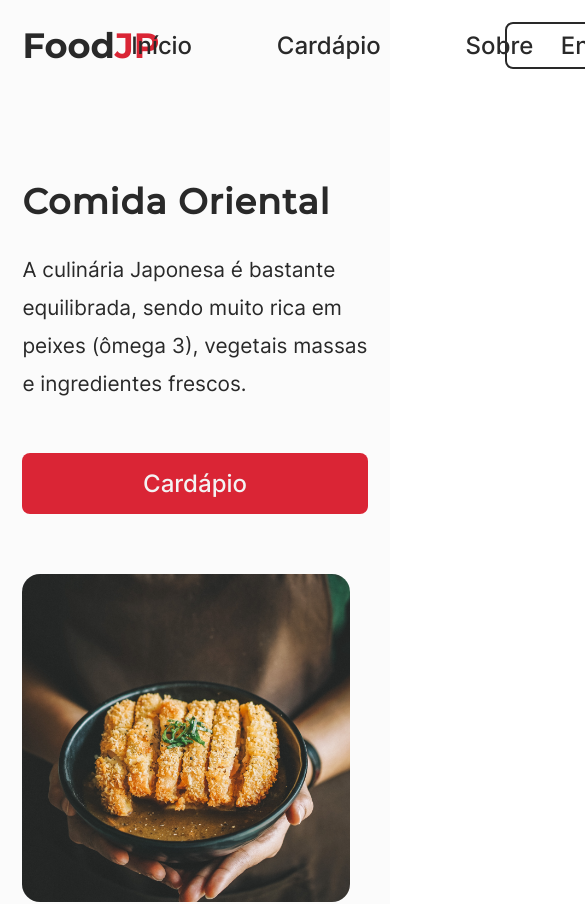
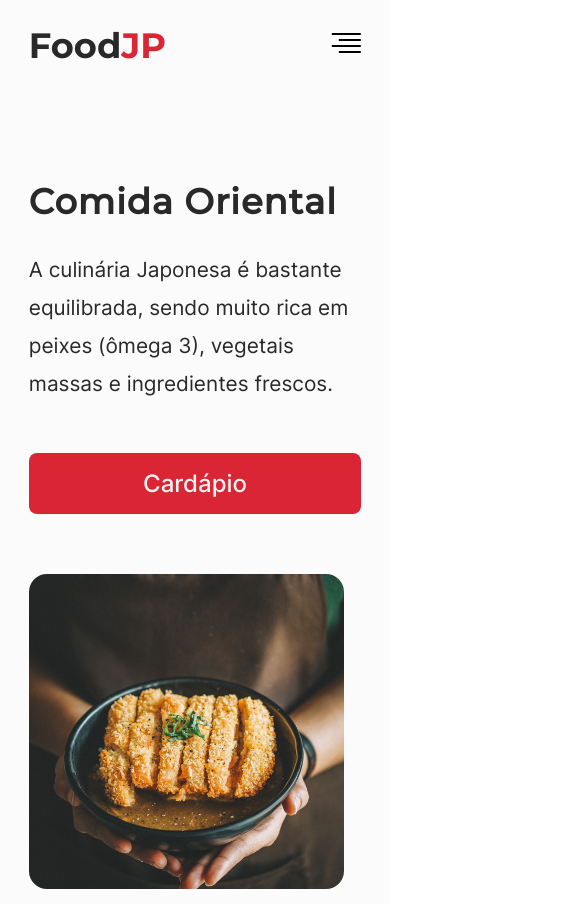
Before and after one commit to AdrianoAmorim/FoodJp_React, a React (Vite) app: page / in a window 390 px wide. Shown: the top 904 px of the page, 585 px wide, since content can reach past the window. Built offline with nearby package versions, Linux system fonts and the light colour scheme.

Commit message:
feat: responsividade concluida e btn Mobi concluido

```diff
--- a/src/GlobalStyles.ts
+++ b/src/GlobalStyles.ts
@@ -10,6 +10,9 @@ export const GlobalStyles = createGlobalStyle`
     margin: 0;
     padding: 0;
     box-sizing: border-box;
+}
+body{
+    overflow-x: hidden;
 }
     @font-face {
         font-family: Inter ;
@@ -39,4 +42,22 @@ export const GlobalStyles = createGlobalStyle`
         --title:#292929;
         --bgPage: #fbfbfb;
     }
+
+    .show{
+        display:flex;
+    }
+    .animationMenuMob{
+        animation: fadeInMenu .3s ease-in-out forwards;
+    }
+
+    @keyframes fadeInMenu {
+      from{
+        opacity: 0;
+        transform: translate(0,-30px);
+      }
+      to{
+        opacity: 1;
+        transform: translate(0,0px);
+      }
+    }
 `;
--- a/src/components/ContainerLimiter.ts
+++ b/src/components/ContainerLimiter.ts
@@ -6,5 +6,5 @@ export const ContainerLimiter = styled.div`
     align-items: center;
     width: 100%;
     max-width: 1200px;
-    padding: 0 1.4rem;
+    padding: 0 1.8rem;
 `;
--- a/src/components/HeaderComponent/index.tsx
+++ b/src/components/HeaderComponent/index.tsx
@@ -3,13 +3,34 @@ import * as C from "./styled"
 import { Logo } from "../LogoComponent"
 import { Menu } from "./menuComponent"
 import { Button } from "../ButtonComponent"
+import { useEffect, useState } from "react"
 
 export const HeaderComponent = () => {
+  const [show, setShow] = useState("");
+
+  const showMenuMob = () => {
+    if (show === "show") {
+      setShow("");
+    } else {
+      setShow("show");
+    }
+  }
+
+
+
+
   return (
     <C.Header>
       <Logo></Logo>
-      <Menu />
-      <Button href="">Entrar</Button>
+      <Menu showMenu={show} />
+      <div id="boxBtnMobile" onClick={showMenuMob}>
+        <C.BtnMobile width="1.4rem" />
+
+        <C.BtnMobile />
+        <C.BtnMobile width="1.4rem" />
+        <C.BtnMobile />
+      </div>
+      <Button id="btnDesktop" >Entrar</Button>
     </C.Header>
   )
 }
--- a/src/components/HeaderComponent/menuComponent/index.tsx
+++ b/src/components/HeaderComponent/menuComponent/index.tsx
@@ -1,13 +1,21 @@
 import { Li, Nav, Ul } from "./styled"
 
-export const Menu = ()=>{
-    return(
+type MenuProps = {
+    showMenu: string
+}
+
+
+export const Menu = ({ showMenu }: MenuProps) => {
+console.log(showMenu)
+    return (
         <Nav>
-            <Ul>
-                <Li><a href="/">Início</a></Li>
-                <Li><a href="/">Cardápio</a></Li>
-                <Li><a href="/">Sobre</a></Li>
-            </Ul>
+            {
+                <Ul className={showMenu + " animationMenuMob"}>
+                    <Li><a href="">Início</a></Li>
+                    <Li><a href="">Cardápio</a></Li>
+                    <Li><a href="">Sobre</a></Li>
+                </Ul>
+            }
         </Nav>
     );
 }
--- a/src/components/HeaderComponent/menuComponent/styled.ts
+++ b/src/components/HeaderComponent/menuComponent/styled.ts
@@ -10,9 +10,23 @@ export const Ul = styled.ul`
     justify-content: center;
     align-items: center;
     height: 100%;
+    width: 100%;
     & li:nth-child(2){
         margin: 0 5.3rem;
     }
+    @media (max-width:810px){
+        display: none;
+        position: absolute;
+        flex-direction: column;
+        right: 0;
+        top: 90px;
+        height: auto;
+        background-color: #fbfbfbee;
+        & li{
+            margin-top: 20px !important;
+        }
+    }
+
 
 `;
 export const Li = styled.li`
--- a/src/components/HeaderComponent/styled.ts
+++ b/src/components/HeaderComponent/styled.ts
@@ -1,5 +1,8 @@
 import styled from "styled-components";
 
+type BtnMobileProps ={
+    width?: string
+}
 export const Header = styled.header`
     display: flex;
     justify-content: space-between;
@@ -7,4 +10,21 @@ export const Header = styled.header`
     width: 100%;
     height: 90px;
     margin-bottom: 90px;
+    & #boxBtnMobile{
+        transform: rotate(180deg);
+        display: none;
+    }
+    @media (max-width:810px){
+        & #boxBtnMobile{
+            display: block;
+        }
+        & #btnDesktop{
+            display:none;
+        }
+    }
 `;
+export const BtnMobile = styled.div<BtnMobileProps>`
+    width: ${props => props.width ? props.width : "1.8rem"};
+    border: 1px solid #000;
+    margin-top: 4px;
+`;
```
